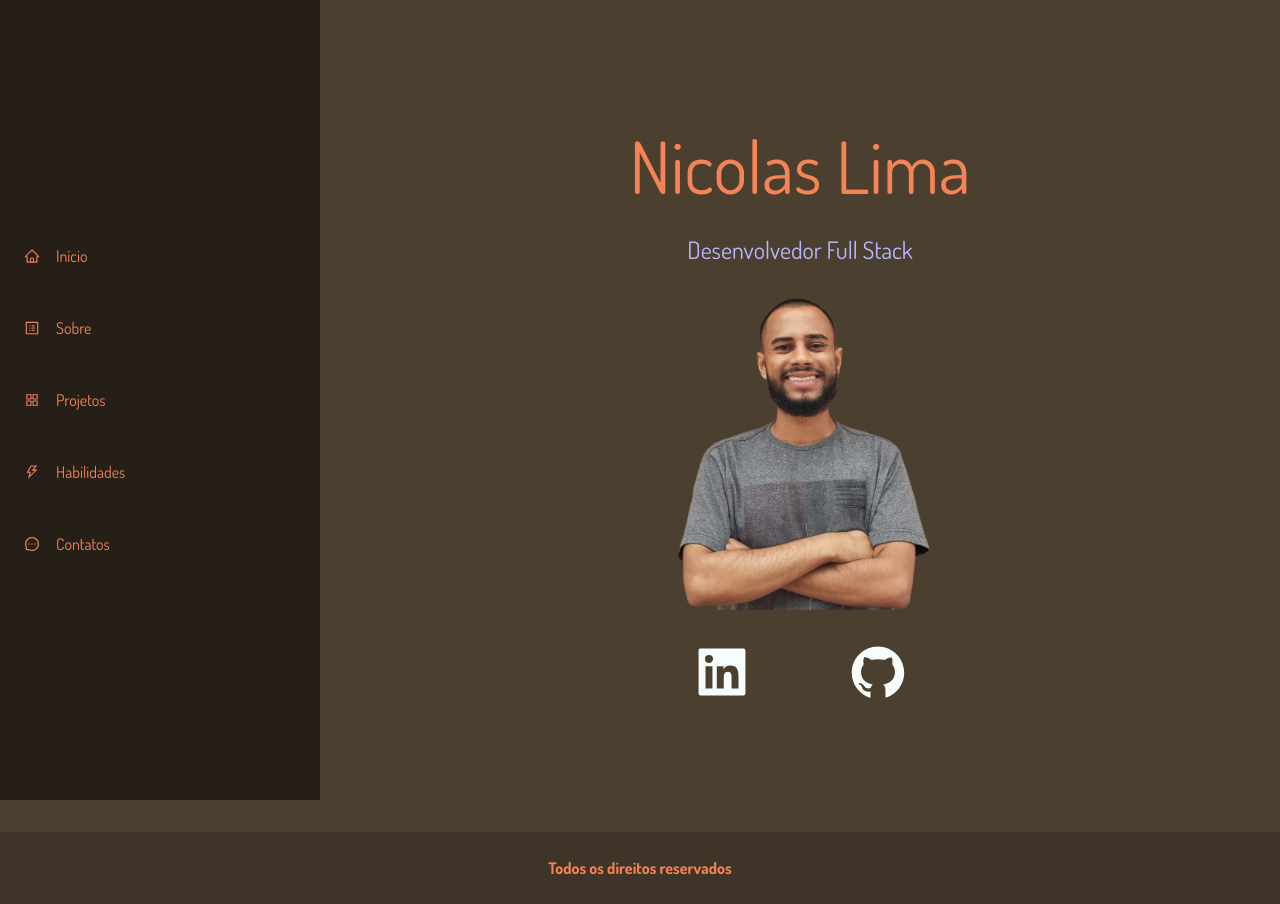
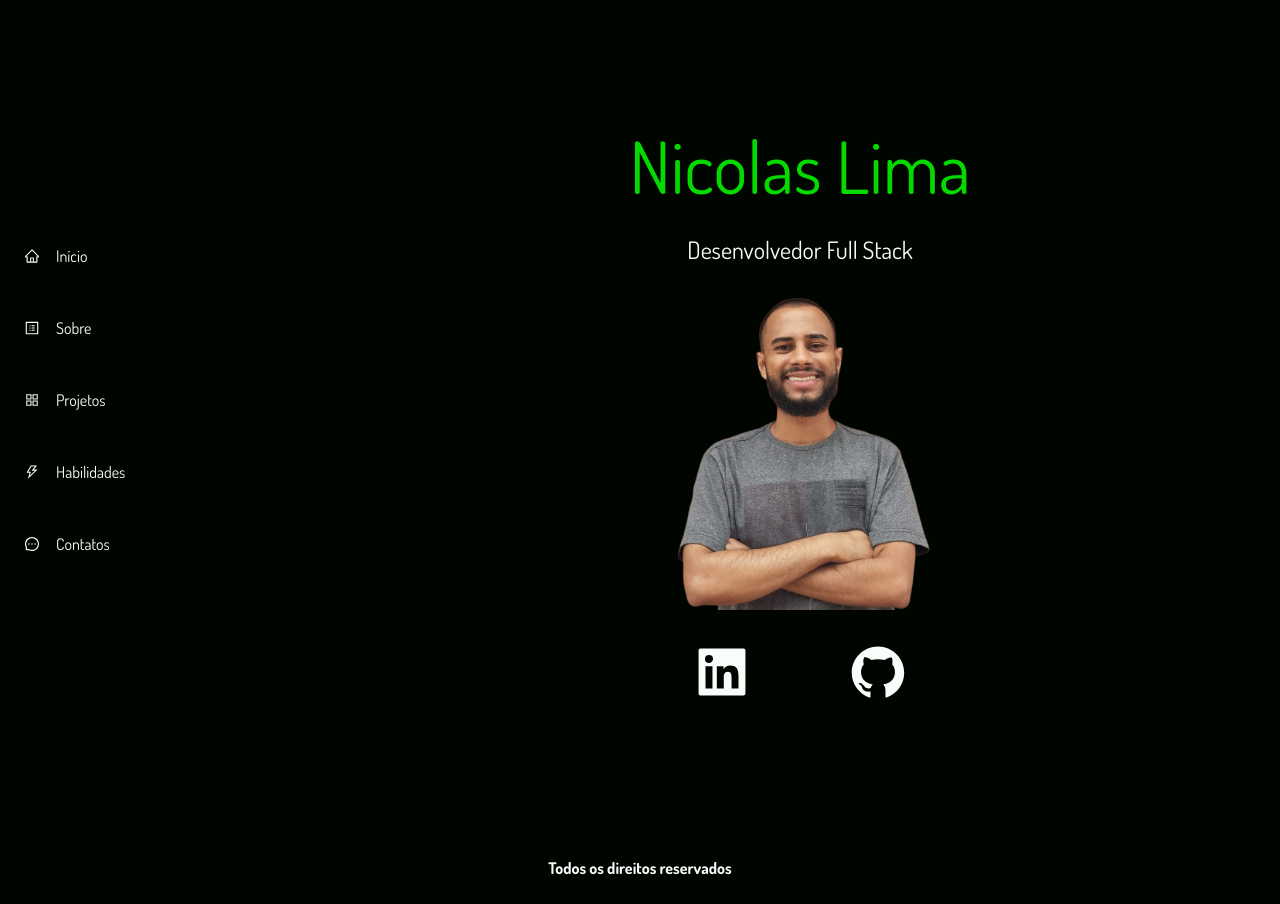
Before and after one commit to nicolaslimaaaa/nicolaslimaaaa, a React (Vite) app: page / in a window 1280 px wide. Built offline with nearby package versions, Linux system fonts and the light colour scheme.

Commit message:
trabalhando com as cores

```diff
--- a/src/components/Header.jsx
+++ b/src/components/Header.jsx
@@ -3,7 +3,7 @@ import { AiOutlineHome, AiOutlineMessage, AiOutlineAppstore, AiOutlineProfile, A
 
 const Header = () => {
   return (
-    <section className='hidden md:block w-80 fixed top-0 left-0 h-screen bg-bg-header text-menu-color z-50'>
+    <section className='hidden md:block w-80 fixed top-0 left-0 h-screen bg-dark-color text-menu-color z-50'>
       <nav className='flex flex-col justify-center gap-12 ml-6 min-h-screen'>
       <Link to="/" className='flex items-center gap-4'><AiOutlineHome /> Início</Link>
       <Link to="/about" className='flex items-center gap-4'><AiOutlineProfile /> Sobre</Link>
--- a/src/routes/Home.jsx
+++ b/src/routes/Home.jsx
@@ -5,8 +5,8 @@ const Home = () => {
   return (
     <section className='text-menu-color flex flex-col items-center justify-center w-full min-h-screen'>
       <div className='flex flex-col justify-center items-center text-7xl'>
-        <h1 className='pb-4 text-center pt-8'>Nicolas Lima</h1>
-        <h4 className='text-2xl pt-4 text-center text-main-color'>Desenvolvedor Full Stack</h4>
+        <h1 className='pb-4 text-center pt-8 text-main-color'>Nicolas Lima</h1>
+        <h4 className='text-2xl pt-4 text-center'>Desenvolvedor Full Stack</h4>
       </div>
       <div className='flex justify-center items-center my-8'>
         <img
--- a/tailwind.config.js
+++ b/tailwind.config.js
@@ -6,13 +6,11 @@ export default {
   ],
   theme: {
     colors: {
-      'main-color': '#b9b6fb',
-      'dark-color': '#4b3f30',
+      'main-color': '#06D900',
+      'dark-color': '#000500',
+      'complement-color': '#3238e2',
       'text-color': '#f6fdfa',
-      'bg-header': '#251f18',
       'icons-color': '#3c37d7',
-      'menu-color': '#f68356',
-      'bg-footer': '#3e3428',
     },
     extend: {
       fontFamily: {
```
